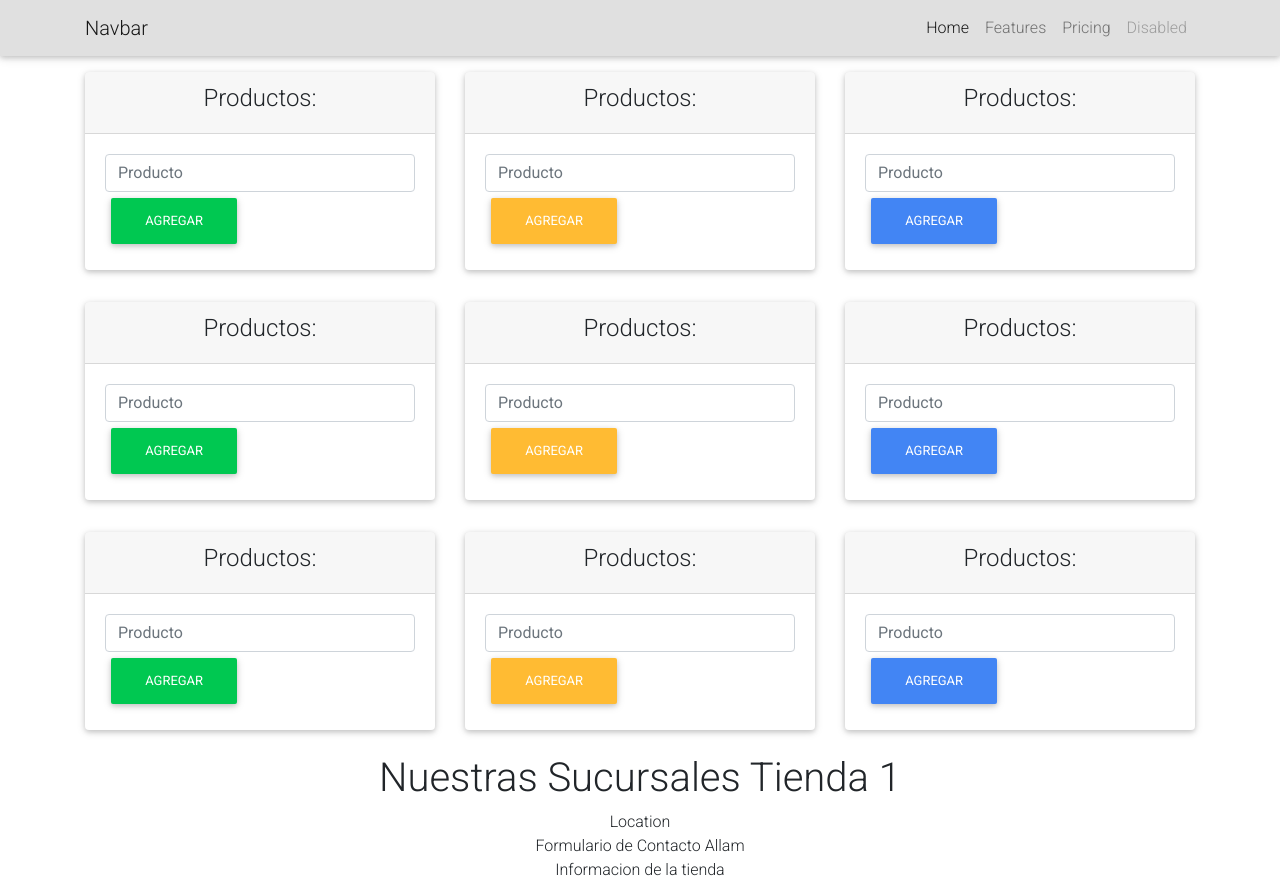
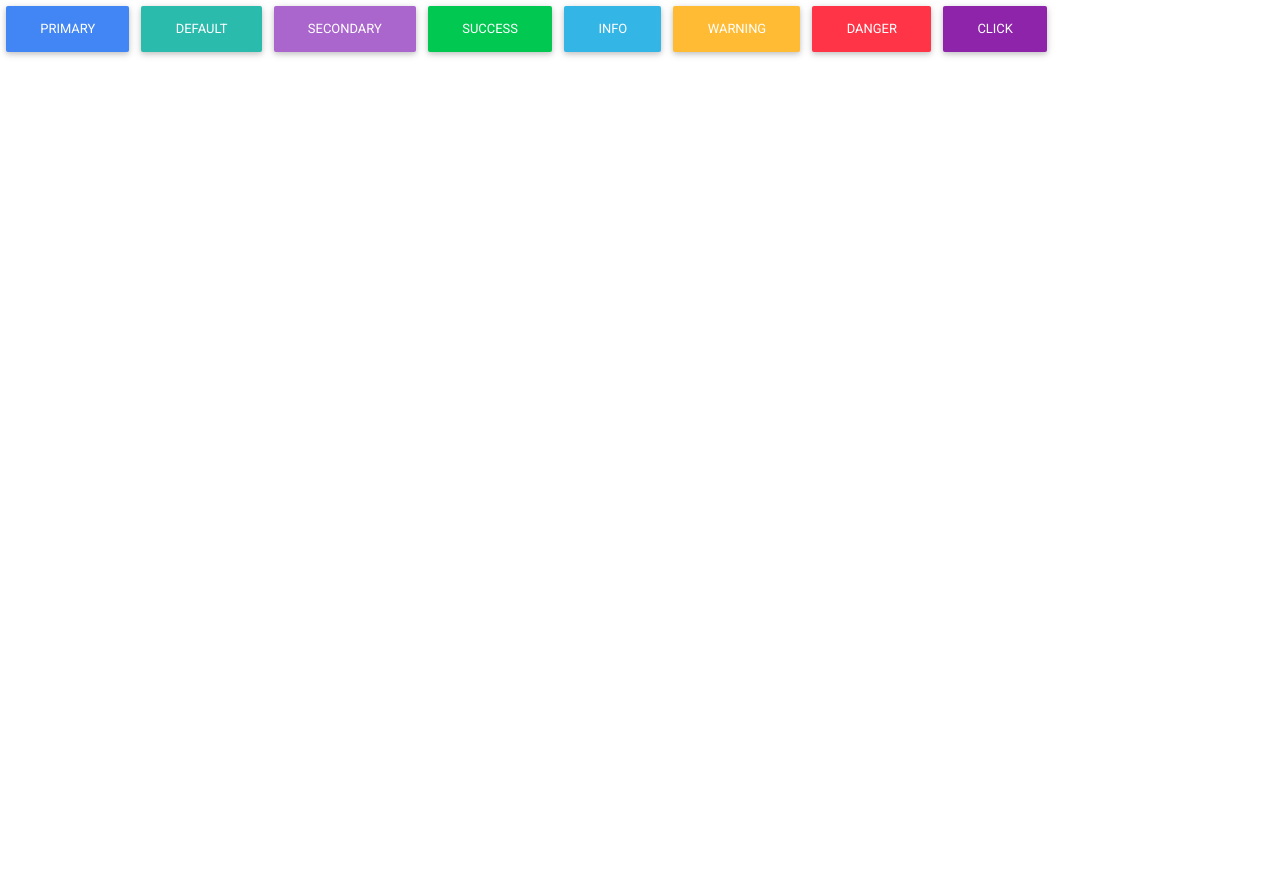
Before and after one commit to Allam9573/E-Commerce, a React app: page / in a window 1280 px wide. After the commit the page ends 800 px from the top, so only its background shows below. Built offline with nearby package versions, Linux system fonts and the light colour scheme.

Commit message:
instalacion final de mdbreact

```diff
--- a/package.json
+++ b/package.json
@@ -6,7 +6,6 @@
     "@testing-library/jest-dom": "^5.11.9",
     "@testing-library/react": "^11.2.5",
     "@testing-library/user-event": "^12.6.3",
-    "bootstrap-material-design": "^4.1.1",
     "mdbreact": "^5.0.1",
     "react": "^17.0.1",
     "react-dom": "^17.0.1",
--- a/src/components/App.js
+++ /dev/null
@@ -1,8 +0,0 @@
-import React from 'react'
-
-const App = () => {
-    return (
-        <div>Hola App</div>
-    )
-}
-export default App
--- a/src/components/Form.js
+++ /dev/null
@@ -1,13 +0,0 @@
-import React from 'react'
-
-export default class Form extends React.Component {
-
-    pro = {
-        nombre: 'Allam'
-    }
-    render() {
-        return (
-            <div>Formulario de Contacto {this.pro.nombre}</div>
-        )
-    }
-}
--- a/src/components/Home.js
+++ /dev/null
@@ -1,11 +0,0 @@
-import React from 'react'
-
-const Home = () => {
-    return (
-        <div>
-            Home Page
-        </div>
-    )
-}
-
-export default Home
--- a/src/components/Navbar.js
+++ /dev/null
@@ -1,29 +0,0 @@
-import React from 'react'
-import '@fortawesome/fontawesome-free/css/all.min.css'
-import 'bootstrap-css-only/css/bootstrap.min.css'
-import 'mdbreact/dist/css/mdb.css'
-
-const Navbar = () => {
-    return (
-        <div>
-            <nav class="navbar navbar-expand-lg navbar-light bg-light">
-                <div className="container">
-                    <a class="navbar-brand" href="/">Navbar</a>
-                    <button class="navbar-toggler" type="button" data-toggle="collapse" data-target="#navbarNavAltMarkup" aria-controls="navbarNavAltMarkup" aria-expanded="false" aria-label="Toggle navigation">
-                        <span class="navbar-toggler-icon"></span>
-                    </button>
-                    <div class="collapse navbar-collapse" id="navbarNavAltMarkup">
-                        <div class="navbar-nav ml-auto">
-                            <a class="nav-item nav-link active" href="/">Home <span class="sr-only">(current)</span></a>
-                            <a class="nav-item nav-link" href="/">Features</a>
-                            <a class="nav-item nav-link" href="/">Pricing</a>
-                            <a class="nav-item nav-link disabled" href="#">Disabled</a>
-                        </div>
-                    </div>
-                </div>
-            </nav>
-        </div>
-    )
-}
-
-export default Navbar
--- a/src/components/Products.js
+++ /dev/null
@@ -1,47 +0,0 @@
-import '@fortawesome/fontawesome-free/css/all.min.css'
-import 'bootstrap-css-only/css/bootstrap.min.css'
-import 'mdbreact/dist/css/mdb.css'
-import React from 'react'
-
-const Cards = () => {
-    return (
-        <div>
-            <div className="row">
-                <div className="col-4">
-                    <div className="card my-3">
-                        <div className="card-header text-center">
-                            <h4>Productos:</h4>
-                        </div>
-                        <div className="card-body">
-                            <input type="text" placeholder="Producto" className="form-control" />
-                            <button className="btn btn-success">Agregar</button>
-                        </div>
-                    </div>
-                </div>
-                <div className="col-4">
-                    <div className="card my-3">
-                        <div className="card-header text-center">
-                            <h4>Productos:</h4>
-                        </div>
-                        <div className="card-body">
-                            <input type="text" placeholder="Producto" className="form-control" />
-                            <button className="btn btn-warning">Agregar</button>
-                        </div>
-                    </div>
-                </div>
-                <div className="col-4">
-                    <div className="card my-3">
-                        <div className="card-header text-center">
-                            <h4>Productos:</h4>
-                        </div>
-                        <div className="card-body">
-                            <input type="text" placeholder="Producto" className="form-control" />
-                            <button className="btn btn-primary">Agregar</button>
-                        </div>
-                    </div>
-                </div>
-            </div>
-        </div>
-    )
-}
-export default Cards
--- a/src/components/Tiendas.js
+++ /dev/null
@@ -1,27 +0,0 @@
-import React from 'react'
-
-const Tienda = () => {
-    const pro = {
-        nombre: 'Tienda 1',
-        direccion: ''
-    }
-    return (
-        <div>
-            <h1>Nuestras Sucursales {pro.nombre}</h1>
-        </div>
-    )
-}
-
-export default Tienda
-
-export function Location() {
-    return (
-        <div>Location</div>
-    )
-
-}
-export function Info() {
-    return (
-        <div>Informacion de la tienda</div>
-    )
-}
--- a/src/index.js
+++ b/src/index.js
@@ -1,39 +1,24 @@
-import React from 'react'
+// import React from 'react'
 import ReactDOM from 'react-dom'
-import App from './components/App'
-import Home from './components/Home'
-import Navbar from './components/Navbar'
 import '@fortawesome/fontawesome-free/css/all.min.css'
 import 'bootstrap-css-only/css/bootstrap.min.css'
 import 'mdbreact/dist/css/mdb.css'
-import Cards from './components/Products'
-import Tienda, { Location, Info } from './components/Tiendas'
-import Form from './components/Form'
-
+import React, { Fragment } from "react";
+import { MDBBtn } from "mdbreact";
 
 const AppRender = () => {
     return (
-        <div>
-            <Navbar />
-            <div className="container">
-                <Cards />
-            </div>
-            <div className="container">
-                <Cards />
-            </div>
-            <div className="container">
-                <Cards />
-            </div>
-            <div className="container text-center my-2">
-                <Tienda />
-                <Location />
-                <Form />
-                <Info />
-            </div>
-        </div>
+        <Fragment>
+        <MDBBtn color="primary">Primary</MDBBtn>
+        <MDBBtn>Default</MDBBtn>
+        <MDBBtn color="secondary">Secondary</MDBBtn>
+        <MDBBtn color="success">Success</MDBBtn>
+        <MDBBtn color="info">Info</MDBBtn>
+        <MDBBtn color="warning">Warning</MDBBtn>
+        <MDBBtn color="danger">Danger</MDBBtn>
+        <MDBBtn color="purple">Click</MDBBtn>
+      </Fragment>
     )
 }
-const str = 'Hello world from React';
-const element = <h1>{str}</h1>
 
-ReactDOM.render(<AppRender />, document.getElementById('root'));
+ReactDOM.render(<AppRender />, document.getElementById('root'))
```
Also changed, not shown: public/index.html (+4 -27 lines), 1 other file.
